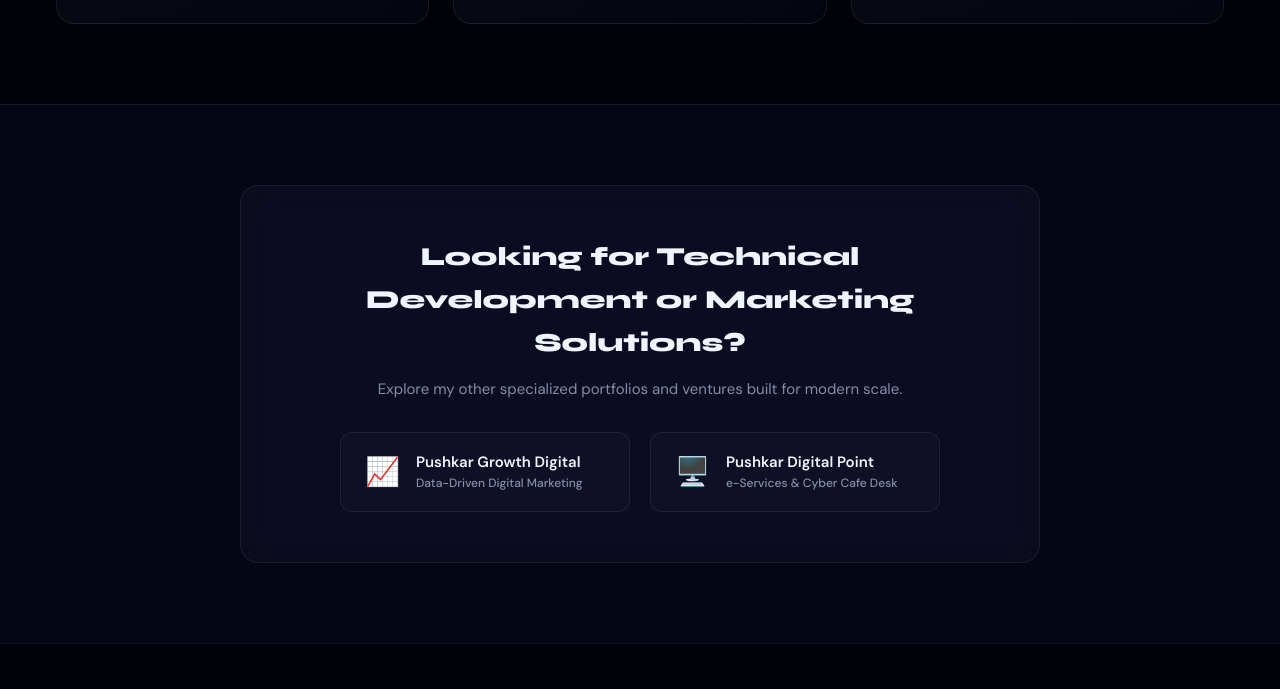
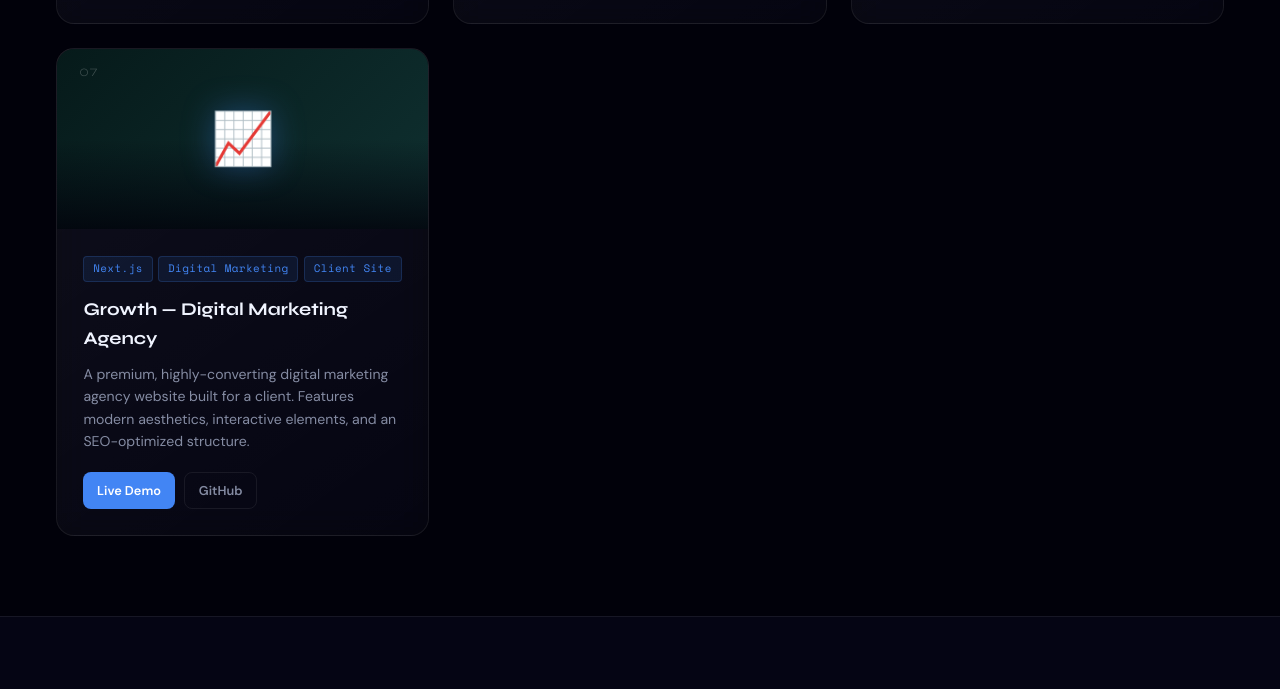
Before and after one commit to Pushkar555E/PushkarPort, a website built with Vite: page pages/projects.html in a window 1280 px wide. Shown: the part 1552-2241 px from the top of the page. Built offline with nearby package versions, Linux system fonts and the light colour scheme.

Commit message:
feat: showcase Growth Nest and update github username to Pushkar555E

```diff
--- a/js/shared.js
+++ b/js/shared.js
@@ -157,7 +157,7 @@ export function injectFooter() {
       <p class="footer-tagline">Built with ❤️ &amp; a love for <strong style="color:#4285F4">G</strong><strong style="color:#EA4335">o</strong><strong style="color:#FBBC05">o</strong><strong style="color:#4285F4">g</strong><strong style="color:#34A853">l</strong><strong style="color:#EA4335">e</strong></p>
       <p class="footer-meta">© 2025 · Pushkar Biswas · Aspiring Google SWE</p>
       <div class="footer-links">
-        <a href="https://github.com/Pushkar005-b" target="_blank">GitHub</a>
+        <a href="https://github.com/Pushkar555E" target="_blank">GitHub</a>
         <a href="https://linkedin.com/in/pushkarbiswas" target="_blank">LinkedIn</a>
         <a href="https://www.facebook.com/pushkarbiswas79/" target="_blank">Facebook</a>
         <a href="mailto:pushkar@example.com">Email</a>
--- a/pages/projects.html
+++ b/pages/projects.html
@@ -26,7 +26,7 @@
             <div class="section-eyebrow reveal" style="--d:0s;color:var(--g-yellow)">deployed.architectures</div>
             <h2 class="section-title reveal" style="--d:.1s">All Projects</h2>
           </div>
-          <a href="https://github.com/Pushkar005-b" target="_blank" class="btn btn-ghost reveal" style="--d:.2s">
+          <a href="https://github.com/Pushkar555E" target="_blank" class="btn btn-ghost reveal" style="--d:.2s">
             <svg width="15" height="15" viewBox="0 0 16 16" fill="currentColor"><path d="M8 0C3.58 0 0 3.58 0 8c0 3.54 2.29 6.53 5.47 7.59.4.07.55-.17.55-.38 0-.19-.01-.82-.01-1.49-2.01.37-2.53-.49-2.69-.94-.09-.23-.48-.94-.82-1.13-.28-.15-.68-.52-.01-.53.63-.01 1.08.58 1.23.82.72 1.21 1.87.87 2.33.66.07-.52.28-.87.51-1.07-1.78-.2-3.64-.89-3.64-3.95 0-.87.31-1.59.82-2.15-.08-.2-.36-1.02.08-2.12 0 0 .67-.21 2.2.82.64-.18 1.32-.27 2-.27.68 0 1.36.09 2 .27 1.53-1.04 2.2-.82 2.2-.82.44 1.1.16 1.92.08 2.12.51.56.82 1.27.82 2.15 0 3.07-1.87 3.75-3.65 3.95.29.25.54.73.54 1.48 0 1.07-.01 1.93-.01 2.2 0 .21.15.46.55.38A8.013 8.013 0 0016 8c0-4.42-3.58-8-8-8z"/></svg>
             View GitHub
           </a>
@@ -43,7 +43,7 @@
               <p class="project-desc">Premium weather app with real-time OpenWeatherMap data, interactive maps, glassmorphism UI, and dynamic background themes that change with the weather.</p>
               <div class="project-links">
                 <a href="#" class="plink plink-primary">Live Demo</a>
-                <a href="https://github.com/Pushkar005-b" target="_blank" class="plink plink-ghost">GitHub</a>
+                <a href="https://github.com/Pushkar555E" target="_blank" class="plink plink-ghost">GitHub</a>
               </div>
             </div>
           </article>
@@ -58,7 +58,7 @@
               <p class="project-desc">Full frontend web app to manage and display college events. Features event listings, registration forms, and a responsive UI for students and faculty.</p>
               <div class="project-links">
                 <a href="#" class="plink plink-primary">View Project</a>
-                <a href="https://github.com/Pushkar005-b" target="_blank" class="plink plink-ghost">GitHub</a>
+                <a href="https://github.com/Pushkar555E" target="_blank" class="plink plink-ghost">GitHub</a>
               </div>
             </div>
           </article>
@@ -73,7 +73,7 @@
               <p class="project-desc">Conceptual AI-based personal OS unifying tasks, goals, habits, and learning in one intelligent dashboard. Designed for next-gen personal productivity.</p>
               <div class="project-links">
                 <a href="#" class="plink plink-primary">View Concept</a>
-                <a href="https://github.com/Pushkar005-b" target="_blank" class="plink plink-ghost">GitHub</a>
+                <a href="https://github.com/Pushkar555E" target="_blank" class="plink plink-ghost">GitHub</a>
               </div>
             </div>
           </article>
@@ -90,7 +90,7 @@
               <p class="project-desc">Interactive 10,000-point GPGPU particle system that reads your webcam to create a live holographic face. DNA, neural, and grid morphing modes.</p>
               <div class="project-links">
                 <a href="./lab.html" class="plink plink-primary">Launch 3D Lab</a>
-                <a href="https://github.com/Pushkar005-b" target="_blank" class="plink plink-ghost">GitHub</a>
+                <a href="https://github.com/Pushkar555E" target="_blank" class="plink plink-ghost">GitHub</a>
               </div>
             </div>
           </article>
@@ -105,7 +105,7 @@
               <p class="project-desc">Institutional accountability tracking network. Students can submit complaints, track status, and receive real-time updates from administration.</p>
               <div class="project-links">
                 <a href="#" class="plink plink-primary">View Project</a>
-                <a href="https://github.com/Pushkar005-b" target="_blank" class="plink plink-ghost">GitHub</a>
+                <a href="https://github.com/Pushkar555E" target="_blank" class="plink plink-ghost">GitHub</a>
               </div>
             </div>
           </article>
@@ -120,7 +120,22 @@
               <p class="project-desc">A growing collection of AI utilities built on Gemini — smart summarizers, code assistants, and learning accelerators. Currently in planning phase.</p>
               <div class="project-links">
                 <a href="#" class="plink" style="background:var(--g-green);color:white">Explore Suite</a>
-                <a href="https://github.com/Pushkar005-b" target="_blank" class="plink plink-ghost">GitHub</a>
+                <a href="https://github.com/Pushkar555E" target="_blank" class="plink plink-ghost">GitHub</a>
+              </div>
+            </div>
+          </article>
+
+          <article class="project-card glass-card reveal" style="--d:.6s">
+            <div class="project-visual" style="--proj-bg:linear-gradient(135deg,#061a1a,#0f3030)">
+              <span class="project-num">07</span><span class="project-emoji">📈</span>
+            </div>
+            <div class="project-body">
+              <div class="project-tags"><span class="ptag">Next.js</span><span class="ptag">Digital Marketing</span><span class="ptag">Client Site</span></div>
+              <h3 class="project-title">Growth — Digital Marketing Agency</h3>
+              <p class="project-desc">A premium, highly-converting digital marketing agency website built for a client. Features modern aesthetics, interactive elements, and an SEO-optimized structure.</p>
+              <div class="project-links">
+                <a href="https://growth-fawn-two.vercel.app/" target="_blank" class="plink plink-primary">Live Demo</a>
+                <a href="https://github.com/Pushkar555E/growth.git" target="_blank" class="plink plink-ghost">GitHub</a>
               </div>
             </div>
           </article>
```
Also changed, not shown: index.html (+1 -1 lines), pages/contact.html (+1 -1 lines).
